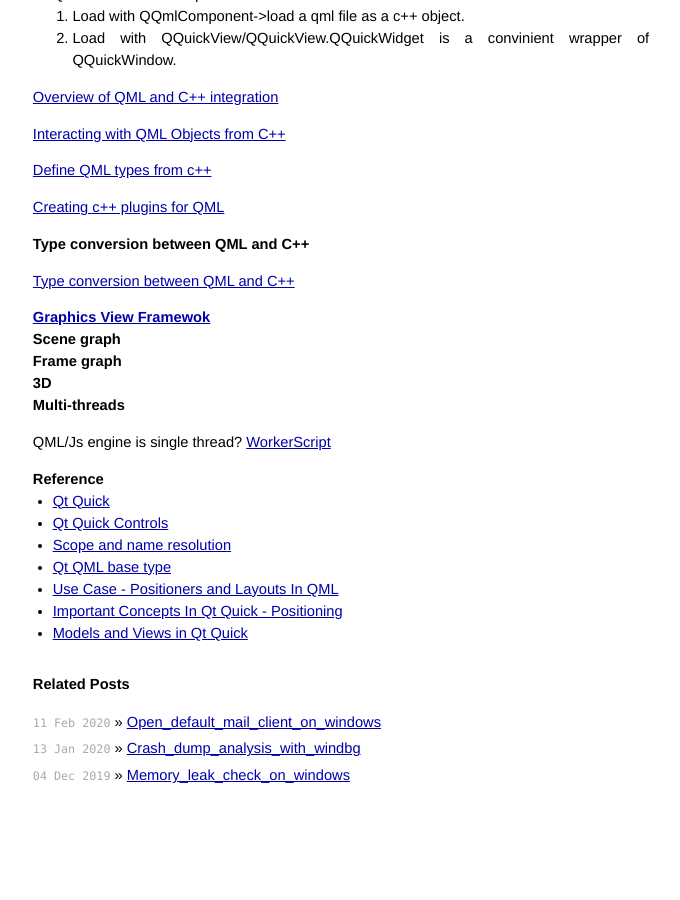
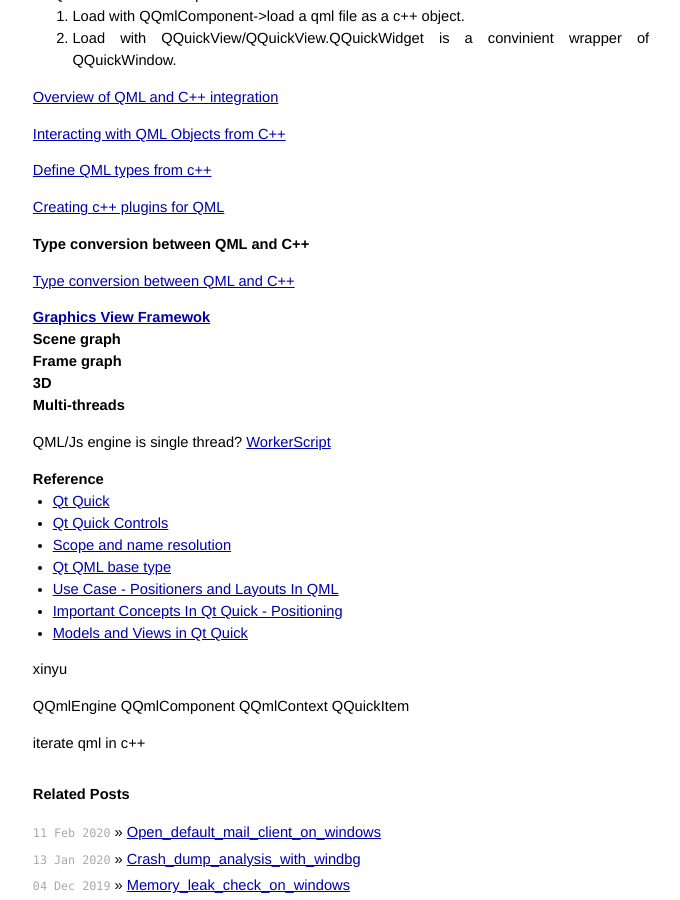
Before and after one commit to maidamai0/maidamai0.github.io, a Jekyll site: the page built from _posts/2019-11-14-qml_overview.md, in a window 1280 px wide and 900 px high, scrolled down 5042 px. Shown: the whole window, without its empty margins (299-979 px from the left). Built offline with Jekyll 4.4.1, drawn with Linux system fonts in a browser that asks for light colours; before the commit the page ends 5832 px from its top, so only the background shows below that.

Commit message:
feat:more qml

```diff
--- a/_posts/2019-11-14-qml_overview.md
+++ b/_posts/2019-11-14-qml_overview.md
@@ -283,3 +283,12 @@
 * [Use Case - Positioners and Layouts In QML](https://doc.qt.io/qt-5/qtquick-usecase-layouts.html)
 * [Important Concepts In Qt Quick - Positioning](https://doc.qt.io/qt-5/qtquick-positioning-topic.html)
 * [Models and Views in Qt Quick](https://doc-snapshots.qt.io/qt5-dev/qtquick-modelviewsdata-modelview.html)
+
+xinyu
+
+QQmlEngine
+QQmlComponent
+QQmlContext
+QQuickItem
+
+iterate qml in c++
```
